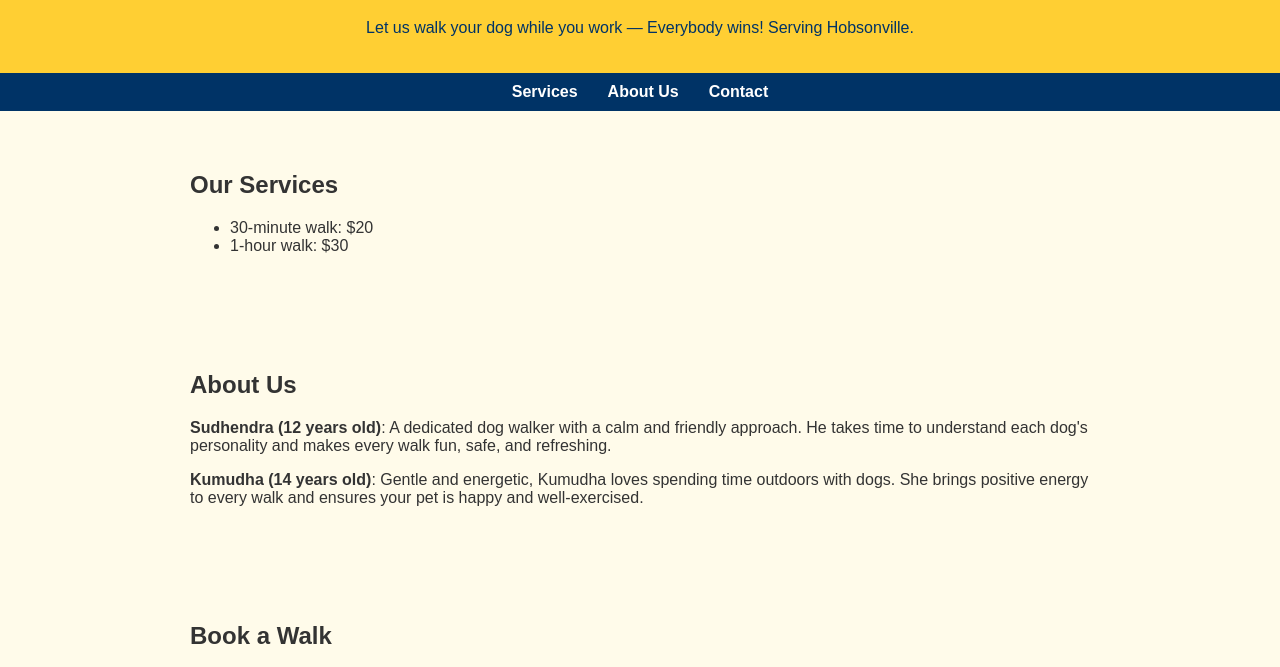
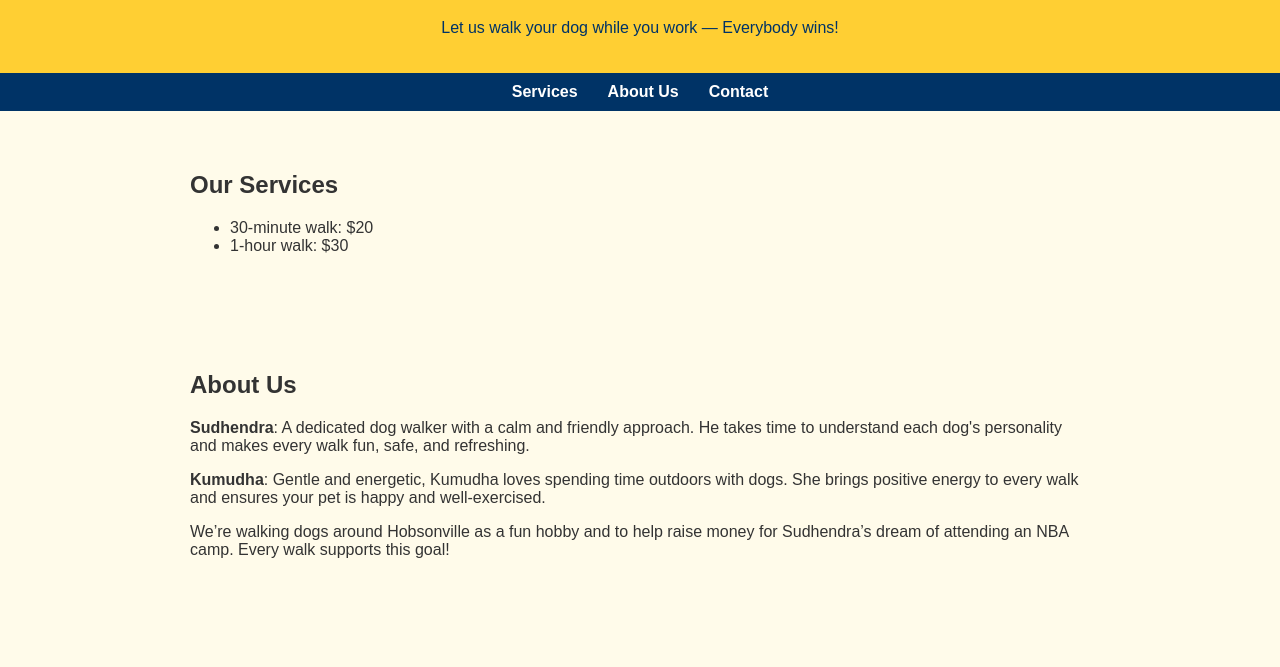
Before and after one commit to nvsn26/dog-walking-website, a plain HTML site: page index.html in a window 1280 px wide. Shown: the part 81-748 px from the top of the page. Drawn offline with Linux system fonts and the light colour scheme.

Commit message:
Update index.html

```diff
--- a/index.html
+++ b/index.html
@@ -55,7 +55,7 @@
 <body>
   <header>
     <h1>Dog Walking Service</h1>
-    <p>Let us walk your dog while you work — Everybody wins! Serving Hobsonville.</p>
+    <p>Let us walk your dog while you work — Everybody wins!</p>
   </header>
 
   <nav>
@@ -74,8 +74,9 @@
 
   <section id="team">
     <h2>About Us</h2>
-    <p><strong>Sudhendra (12 years old)</strong>: A dedicated dog walker with a calm and friendly approach. He takes time to understand each dog's personality and makes every walk fun, safe, and refreshing.</p>
-    <p><strong>Kumudha (14 years old)</strong>: Gentle and energetic, Kumudha loves spending time outdoors with dogs. She brings positive energy to every walk and ensures your pet is happy and well-exercised.</p>
+    <p><strong>Sudhendra</strong>: A dedicated dog walker with a calm and friendly approach. He takes time to understand each dog's personality and makes every walk fun, safe, and refreshing.</p>
+    <p><strong>Kumudha</strong>: Gentle and energetic, Kumudha loves spending time outdoors with dogs. She brings positive energy to every walk and ensures your pet is happy and well-exercised.</p>
+    <p>We’re walking dogs around Hobsonville as a fun hobby and to help raise money for Sudhendra’s dream of attending an NBA camp. Every walk supports this goal!</p>
   </section>
 
   <section id="contact">
```
